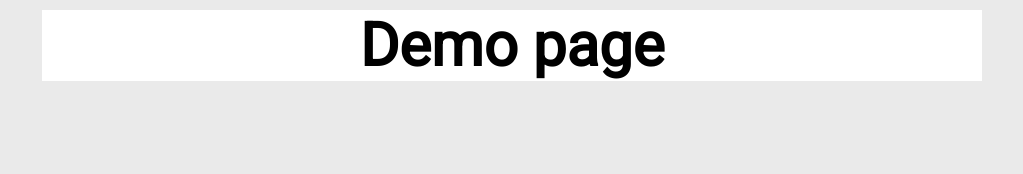
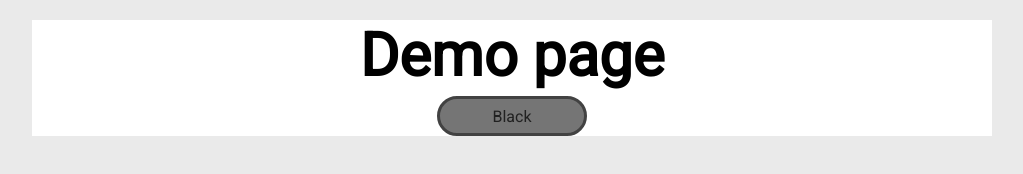
Before and after one commit to LeaderYT/WebsiteParts, a plain HTML site: page Demo/index.html in a window 1280 px wide. Shown: the whole page, without its empty margins (128-1151 px from the left). Drawn offline with Linux system fonts and the light colour scheme.

Commit message:
Added Submit Button & Bad Code Fixed

```diff
--- a/Demo/css/stylesheet.css
+++ b/Demo/css/stylesheet.css
@@ -10,9 +10,9 @@ https://960.gs/demo.html <-- find all the measurements
 
 */
 .wrapper{
-	width: 940px;
+	width: 960px;
 	height: 100%;
-	margin: 10px auto 10px auto;
+	margin: 20px auto 20px auto;
 	background-color: white;
 	display: block;
 }
@@ -72,3 +72,33 @@ h6{
 	margin: 0px;
 	padding: 0px;
 }
+
+/*Clean Submit Button
+
+Colors can be ajusted according to https://material.io/design/color/the-color-system.html#tools-for-picking-colors
+Font can be ajusted
+
+
+*/
+
+button{
+	width: 150px;
+	height: 40px;
+	padding: auto;
+	text-align: center;
+    display: block;
+    font-size: 16px;
+    margin: 5px auto;
+    cursor: pointer;
+}
+#button1{
+	background-color: #757575;
+	border-radius: 20px;
+	border: 3px solid #424242;
+	font-family: 'Roboto', sans-serif;
+	color: #212121;
+}
+#button1:hover{
+	background-color: #616161;
+	color: #212121;
+}
--- a/Demo/index.html
+++ b/Demo/index.html
@@ -11,7 +11,11 @@
 <body>
 	<!--Wrapper is aroud the whole site!-->
 	<div class="wrapper">
-		<h2>Demo page</h1>
+		<h2>Demo page</h2>
+		<div id="firstPart">
+			<!--Clean Submit Button-->
+			<button id="button1">Black</button>
+		</div>
 	</div>
 
 </body>
```
